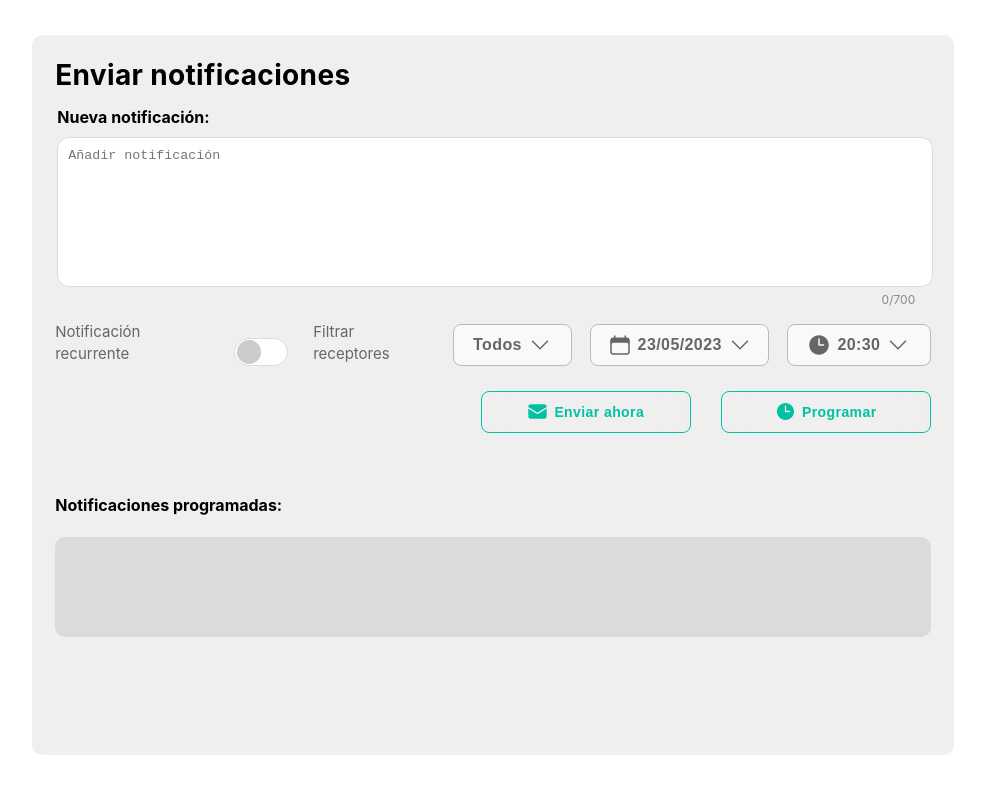
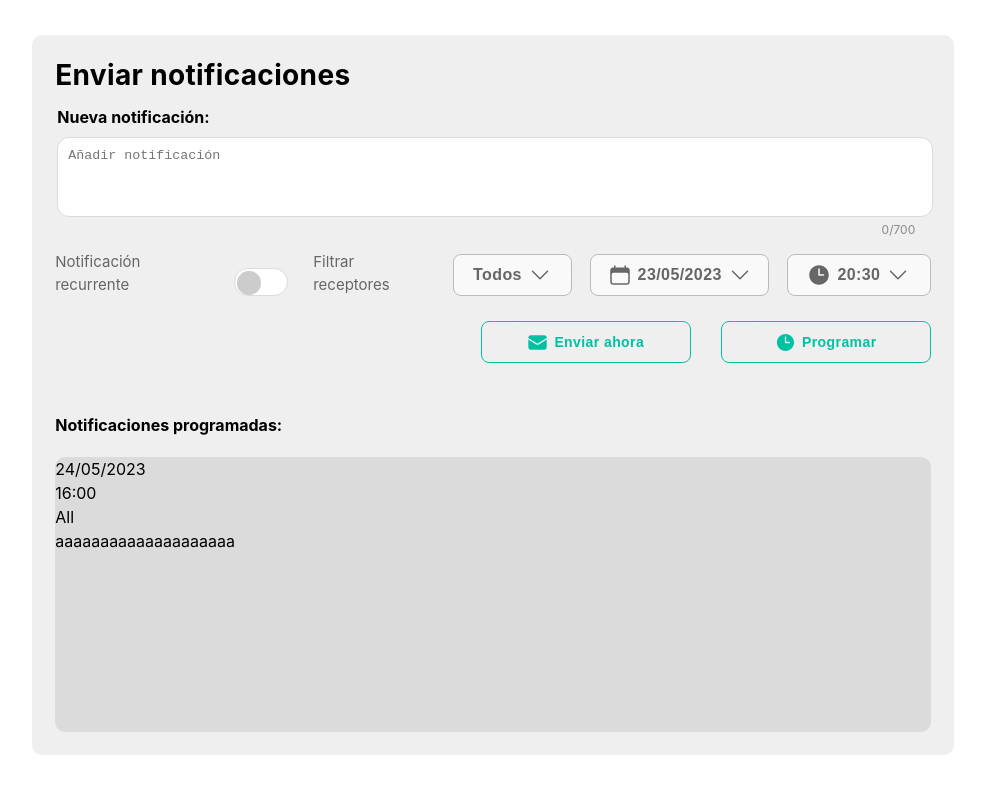
Before and after one commit to amsiceza/TBridge-Feending-Project, a React (Vite) app: page /notifications in a window 1280 px wide. Shown: the top 794 px of the page, without its empty margins (19-1004 px from the left). Built offline with nearby package versions, Linux system fonts and the light colour scheme; a web font is replaced by a local one.

Commit message:
programmed notifications added

```diff
--- a/src/pages/Notifications/Notifications.jsx
+++ b/src/pages/Notifications/Notifications.jsx
@@ -30,7 +30,7 @@ const Notifications = () => {
 
 
                     <div className='new-notification'>
-                        <p className='new-notification-text'>Nueva notificación:</p>
+                        <p className='new-notification-text1'>Nueva notificación:</p>
                         <textarea
                             className='input-new-notification'
                             placeholder='Añadir notificación'
@@ -60,20 +60,22 @@ const Notifications = () => {
 
                     <div className='send-notifications-buttons'>
                         <BtnSendNow />
-                        <ProgramNotification/>
+                        <ProgramNotification />
 
 
 
                     </div>
 
 
+                    <p className='new-notification-text'>Notificaciones programadas:</p>
                     <div className='programmed-notifications'>
-                        <p className='new-notification-text'>Notificaciones programadas:</p>
-                        <div className='all-program-nots'>
+                        <div className='card-notification'>
+                            <p className='Date-card-notification'>24/05/2023</p>
+                            <p className='Hour-card-notification'>16:00</p>
+                            <p className='who-card-notification'>All</p>
+                            <p className='text-card-notificatoin'>aaaaaaaaaaaaaaaaaaaa</p>
+                        </div>
 
-
-
-                        </div>
                     </div>
 
 
--- a/src/pages/Notifications/Notifications.scss
+++ b/src/pages/Notifications/Notifications.scss
@@ -15,10 +15,10 @@
 
 .notification-content {
     width: 100%;
-    position: relative;
     padding: 2.5%;
-
-
+    align-content: stretch;
+    display: flex;
+    flex-direction: column;
 
     .notification-title {
         width: 408.18px;
@@ -38,24 +38,23 @@
     .new-notification {
         display: flex;
         flex-direction: column;
-        position: relative;
         width: 100%;
         margin-top: 2%;
         padding: 2px;
+        height: 20%;
 
-        .new-notification-text {
+        .new-notification-text1 {
             font-weight: bold;
             font-size: 16px;
         }
 
         .input-new-notification {
             margin-top: 8px;
-            height: 128px;
             resize: none;
             padding: 10px;
             border: 0.857506px solid #DBDBDB;
             border-radius: 12px;
-            // vertical-align: top;
+            flex-grow: 1;
         }
 
         .character-count {
@@ -106,21 +105,17 @@
         margin-top: 25px;
     }
 
-    .programmed-notifications {
-        margin-top: 60px;
-
-
     .new-notification-text {
+        margin-top: 50px;
         font-weight: bold;
         font-size: 16px;
     }
 
-        .all-program-nots {
+    .programmed-notifications {
         margin-top: 20px;
         background-color: #DBDBDB;
         border-radius: 10px;
         width: 100%;
-            height: 100px;
+        flex-grow: 1;
     }
 }
-}
```
Lines whose indentation alone changed are shown as unchanged.
